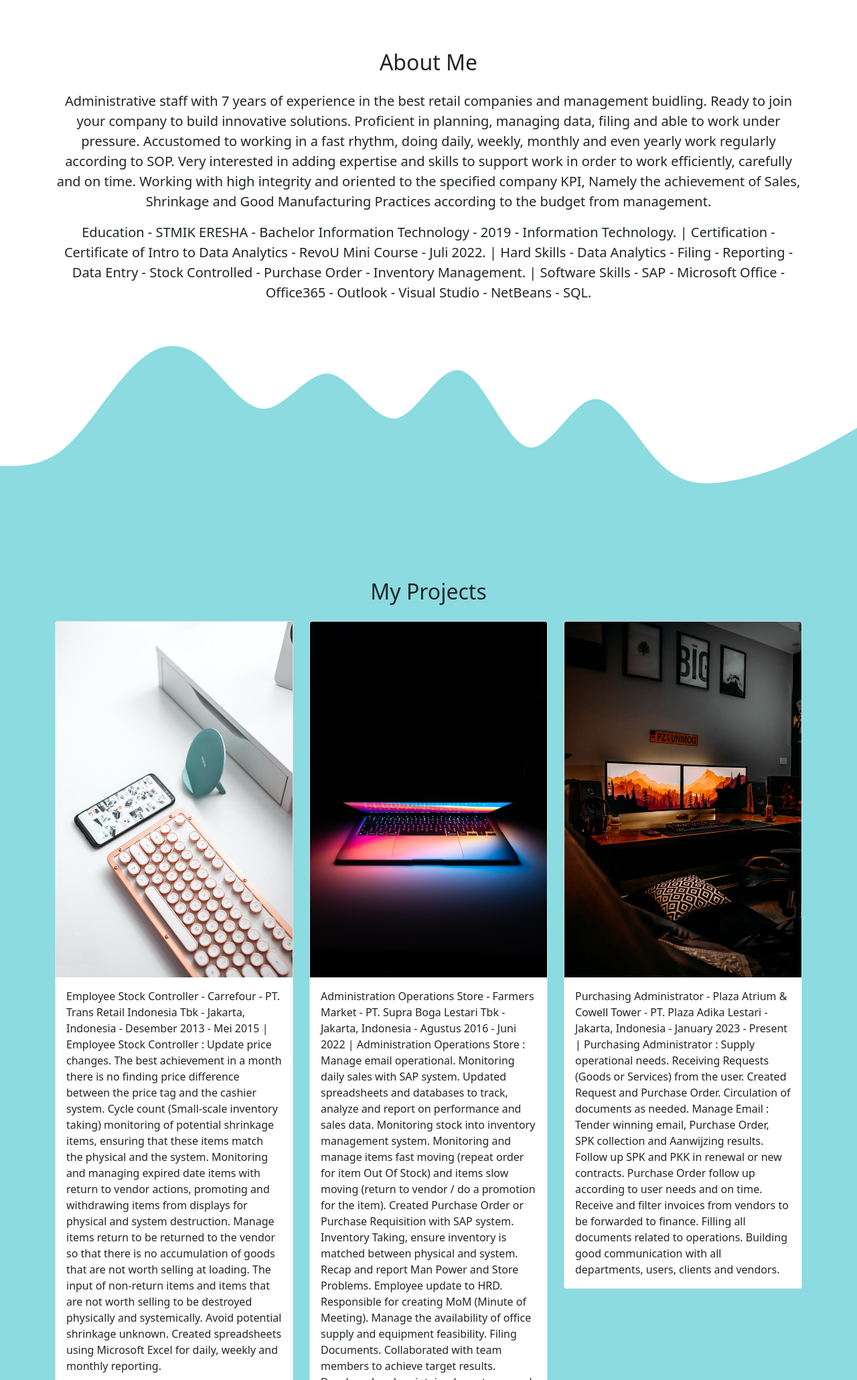
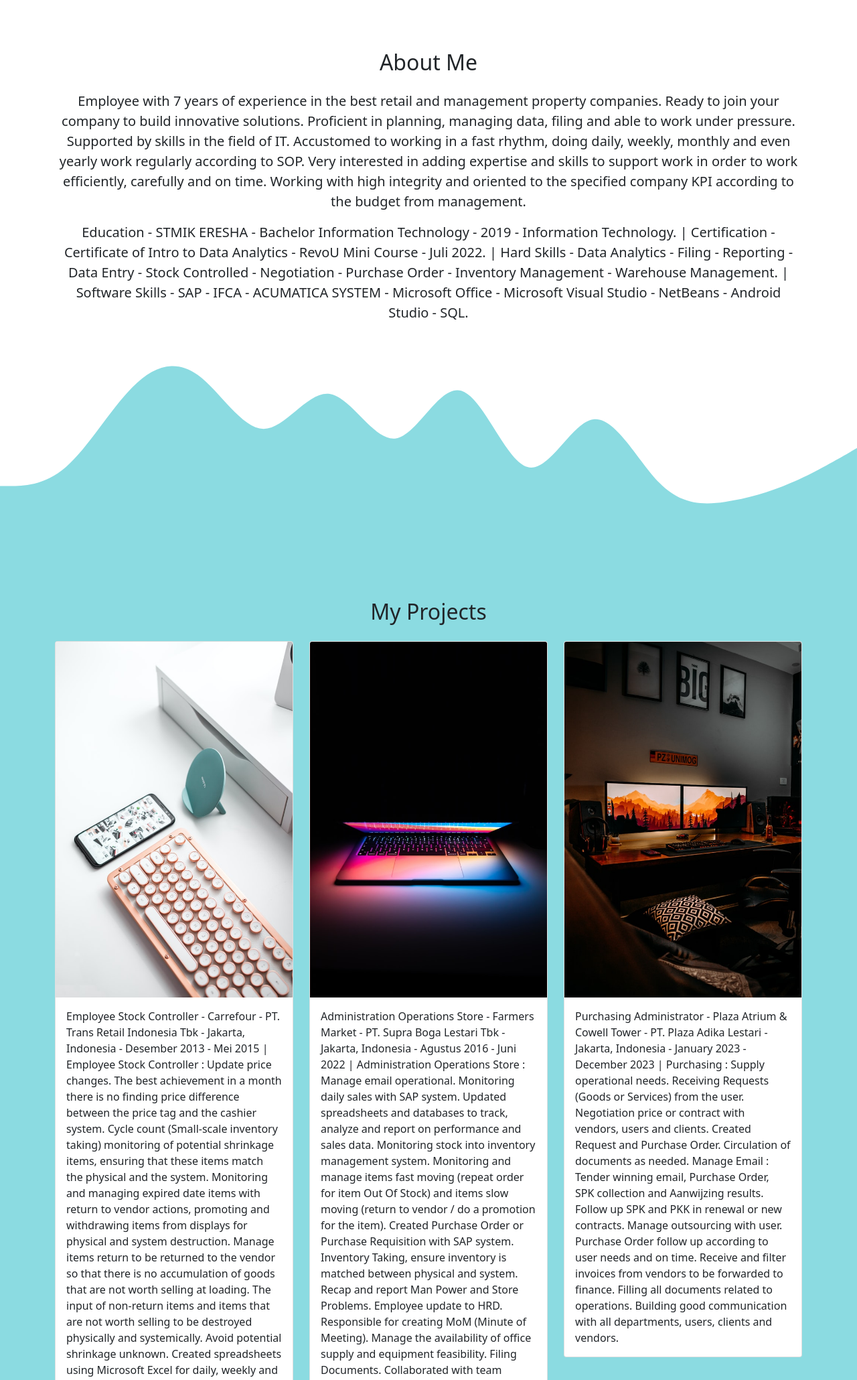
Before and after one commit to sarahputriaprilia/sarahputriaprilia.github.io, a plain HTML site: page index.html in a window 1280 px wide. Shown: the part 740-2800 px from the top of the page at 67% size. Drawn offline with nearby package versions, Linux system fonts and the light colour scheme.

Commit message:
mengubah portofolio

```diff
--- a/index.html
+++ b/index.html
@@ -49,7 +49,7 @@
     <section class="jumbotron text-center">
       <img src="fotodp.jpg" alt="Sarah Putri Aprilia" width="200" class="rounded-circle img-thumbnail" srcset="" />
       <h1 class="display-4">Sarah Putri Aprilia</h1>
-      <p class="lead">Purchasing Administrator| Administration Operations Store | Employee Stock Controller</p>
+      <p class="lead">Purchasing | Administration Operations Store | Employee Stock Controller</p>
 
       <svg xmlns="http://www.w3.org/2000/svg" viewBox="0 0 1440 320">
         <path
@@ -72,15 +72,12 @@
         <div class="row justify-content-center fs-5 text-center">
             <div class="col-4-md-4">
 
-        <p>Administrative staff with 7 years of experience in the best retail companies and management buidling. Ready to join your company to build innovative solutions. Proficient in planning, managing data, filing and able to work under pressure.
-
-          Accustomed to working in a fast rhythm, doing daily, weekly, monthly and even yearly work regularly according to SOP.
-
-          Very interested in adding expertise and skills to support work in order to work efficiently, carefully and on time.
-
-          Working with high integrity and oriented to the specified company KPI, Namely the achievement of Sales, Shrinkage and Good Manufacturing Practices according to the budget from management.
-
-
+        <p>Employee with 7 years of experience in the best retail and management property companies. Ready to join your
+          company to build innovative solutions. Proficient in planning, managing data, filing and able to work under
+          pressure. Supported by skills in the field of IT. Accustomed to working in a fast rhythm, doing daily, weekly,
+          monthly and even yearly work regularly according to SOP. Very interested in adding expertise and skills to
+          support work in order to work efficiently, carefully and on time. Working with high integrity and oriented to the
+          specified company KPI according to the budget from management.
           </p>
             </div>
             <div class="col-4-md-4 ">
@@ -90,10 +87,8 @@
                   2019 - Information Technology.
                   | Certification - Certificate of Intro to Data Analytics - RevoU Mini Course - Juli 2022.
 
-                 | Hard Skills - Data Analytics - Filing - Reporting - Data Entry - Stock Controlled - Purchase Order - Inventory Management.
-                | Software Skills - SAP -
-                Microsoft Office - Office365 - Outlook -
-                Visual Studio - NetBeans - SQL.
+                 | Hard Skills - Data Analytics - Filing - Reporting - Data Entry - Stock Controlled - Negotiation - Purchase Order - Inventory Management - Warehouse Management.
+                | Software Skills - SAP - IFCA - ACUMATICA SYSTEM - Microsoft Office - Microsoft Visual Studio - NetBeans - Android Studio - SQL.
                   </p>
             </div>
         </div>
@@ -165,15 +160,17 @@
             <div class="card-body">
               <p class="card-text">Purchasing Administrator -  Plaza Atrium & Cowell Tower -
                 PT. Plaza Adika Lestari - Jakarta, Indonesia -
-                January 2023 - Present |
+                January 2023 - December 2023 |
 
-                Purchasing Administrator :
+                Purchasing :
                  Supply operational needs.
                  Receiving Requests (Goods or Services) from the user.
+                 Negotiation price or contract with vendors, users and clients.
                  Created Request and Purchase Order.
                  Circulation of documents as needed.
                  Manage Email : Tender winning email, Purchase Order, SPK collection and Aanwijzing results.
                  Follow up SPK and PKK in renewal or new contracts.
+                 Manage outsourcing with user.
                  Purchase Order follow up according to user needs and on time.
                  Receive and filter invoices from vendors to be forwarded to finance.
                  Filling all documents related to operations.
@@ -235,7 +232,7 @@
 
     <!-- Footer  -->
     <footer class="bg-primary text-white text-center pb-5">
-      <p>Created with <i class="bi bi-emoji-kiss-fill"></i> by <a href="https://www.linkedin.com/in/sarah-putri-aprilia-568a11232/" class="text-white fw-bold">Sarah Putri Aprilia</a></p>
+      <p>Created with <i class="bi bi-emoji-kiss-fill"></i> by <a href="https://www.jobstreet.co.id/id/profile/sarahputri-aprilia-S1tMnD91wJ" class="text-white fw-bold">Sarah Putri Aprilia</a></p>
     </footer>
     <!-- Akhir Footer  -->
 
```
